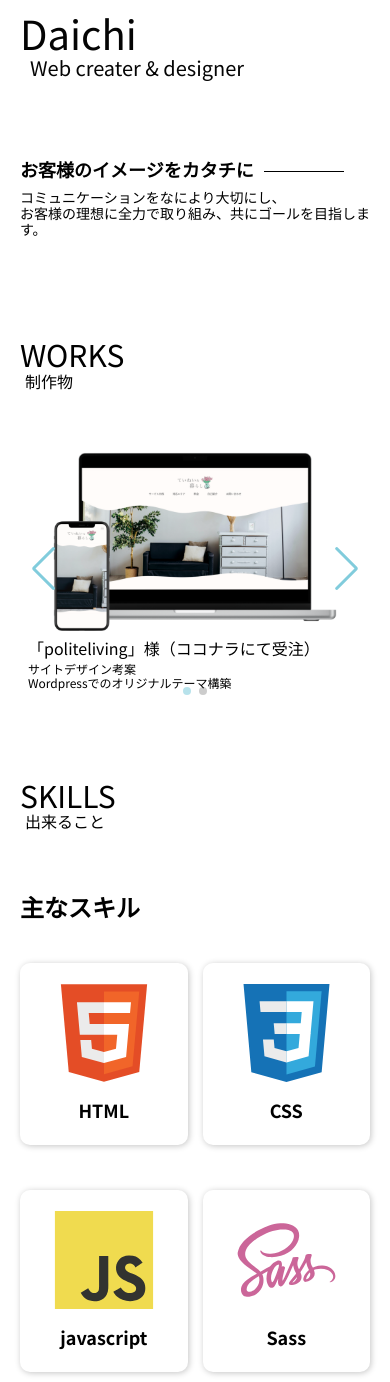
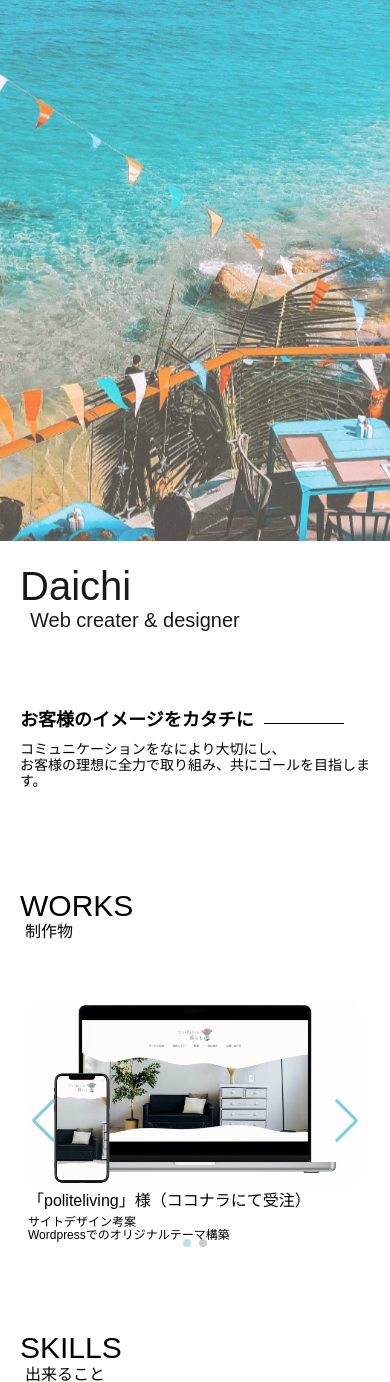
Before and after one commit to dinnerdaichi/portfolio-camel, a PHP site: a page that uses index.html in a window 390 px wide. Shown: the part 303-1685 px from the top of the page. Run offline with PHP 8.4, Linux system fonts and the light colour scheme; some libraries are stand-ins or nearby versions.

Commit message:
[update]パフォーマンス修正

```diff
--- a/SCSS/style.scss
+++ b/SCSS/style.scss
@@ -1,4 +1,4 @@
-@import url(http://fonts.googleapis.com/earlyaccess/notosansjp.css);
+// @import url(http://fonts.googleapis.com/earlyaccess/notosansjp.css);
 @import url('https://fonts.googleapis.com/css2?family=Noto+Serif+JP:wght@200&display=swap');
 
 $base:#81ccdc91;
@@ -430,6 +430,11 @@ header {
     opacity: 0.75;
 
     animation: animationZoom 30s ease-in-out infinite;
+
+    @media screen and (max-width: 480px){
+      height: 100vh;
+      object-fit: cover;
+    }
   }
 }
 
--- a/css/style.css
+++ b/css/style.css
@@ -1,4 +1,3 @@
-@import url(http://fonts.googleapis.com/earlyaccess/notosansjp.css);
 @import url("https://fonts.googleapis.com/css2?family=Noto+Serif+JP:wght@200&display=swap");
 * {
   -webkit-box-sizing: border-box;
@@ -374,6 +373,13 @@ header {
   opacity: 0.75;
   -webkit-animation: animationZoom 30s ease-in-out infinite;
           animation: animationZoom 30s ease-in-out infinite;
+}
+@media screen and (max-width: 480px) {
+  .main_img img {
+    height: 100vh;
+    -o-object-fit: cover;
+       object-fit: cover;
+  }
 }
 
 .main_title {
--- a/index.html
+++ b/index.html
@@ -98,8 +98,10 @@
           </div>
         </div>
         <div class="main_img">
-
-          <img src="./images/header_img.jpg" alt="">
+<picture>
+  <source srcset="./images/header_img.jpg" media="(min-width: 481px)" />
+  <img src="./images/header_img_sp.jpg" alt="">
+</picture>
         </div>
         <div class="main_title">
           <p class="main_title_l wow fadeInUp" data-wow-duration="10s">Daichi</p>
@@ -141,7 +143,7 @@
 
               <div class="swiper-slide swiper_modal3">
                 <a href="https://politeliving2022.com/homepage/" target="_blank">
-                  <img src="./images/works/politeliving.png" alt="">
+                  <img src="./images/works/politeliving02.png" alt="">
                   <div class="swiper_p">
                     <p>「politeliving」様（ココナラにて受注）
                     </p>
@@ -154,15 +156,15 @@
               </div>
 
               <div class="swiper-slide">
-                <a href="">
-                  <img src="./images/works/mysite.png" alt="">
+
+                  <img src="./images/works/mysite02.png" alt="">
                   <div class="swiper_p">
                     <p>当サイト</p>
                   </div>
                   <div class="swiper_p_sub">
                     <p>HTML/CSS、jQuery</p>
                   </div>
-                </a>
+
               </div>
 
 
@@ -289,8 +291,6 @@
       </div>
 
     </div>
-
-    </div>
   </section>
 
 
@@ -320,10 +320,10 @@
           </div>
           <div class="about_item">
             <div class="about_texts">
-              <div class="about_tit">
+              <!-- <div class="about_tit">
                 <h3>
                 </h3>
-              </div>
+              </div> -->
               <div class="about_text wow fadeInUp">
                 <p>長年営業の世界で生きてきましたが、30歳の時にもともと興味があったWebの世界へ挑戦し転職しました。<br><br>今はさらに自由なライフスタイルを実現するため、フリーランスとしても本格的に活動しています。<br><br>仕事でのモットーは、信頼とレスポンスの速さ。<br>報連相を徹底することでお客様の信頼を得て、迅速かつ丁寧な対応でお客様が形にしたいものをいち早くお届け致します。</p>
               </div>
```
Also changed, not shown: images/header_img_sp.jpg (added), images/works/mysite.png, images/works/mysite02.png (added), images/works/politeliving.png, images/works/politeliving02.png (added), 2 other files.
